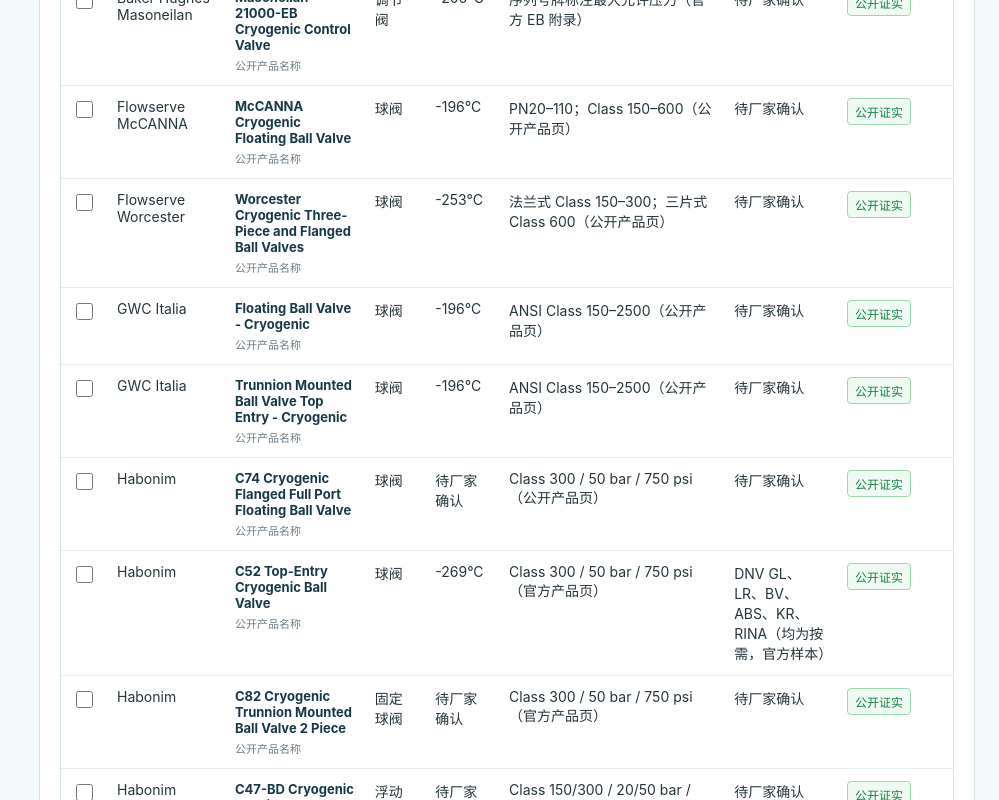
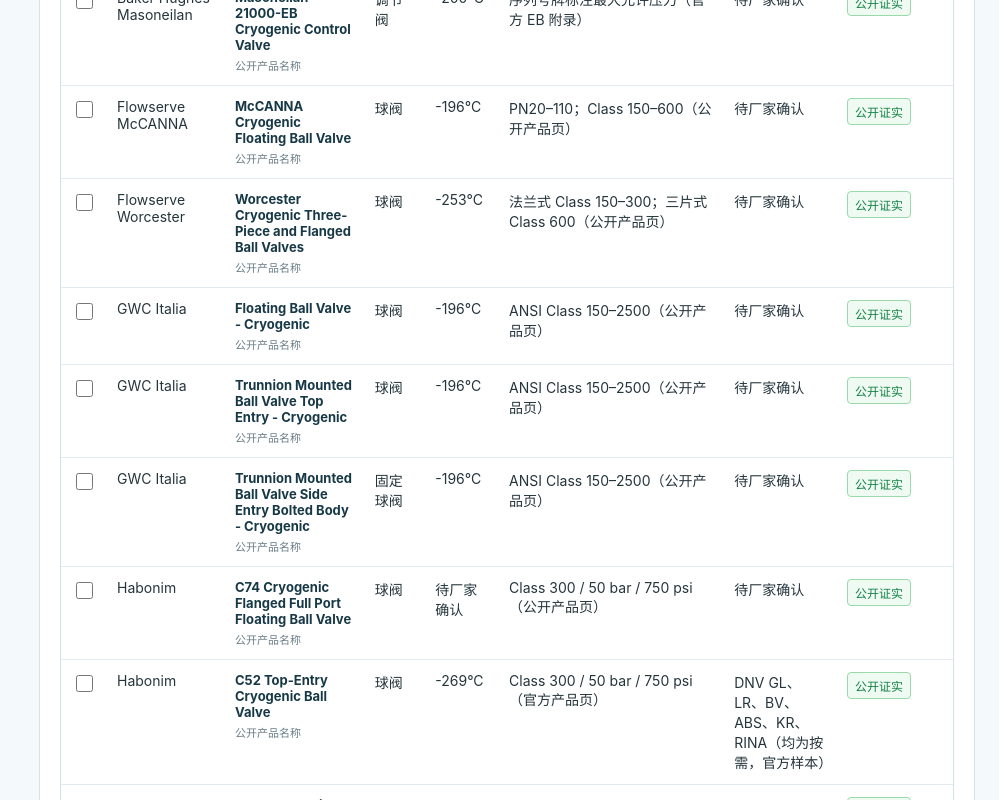
Before and after one commit to Cloudyluk/marine-cryogenic-valve-competitive-library, a React (Vite) app: page / in a window 1280 px wide. Shown: the part 2000-2800 px from the top of the page, without its empty margins (281-1280 px from the left). Built offline with nearby package versions, Linux system fonts and the light colour scheme.

Commit message:
补全 GWC 低温侧装固定球阀

```diff
--- a/src/data/competitors.ts
+++ b/src/data/competitors.ts
@@ -44,6 +44,7 @@
   { id: 'flowserve-worcester', brand: 'Flowserve Worcester', region: '北美', model: 'Worcester Cryogenic Three-Piece and Flanged Ball Valves', modelKind: '公开产品名称', type: '球阀', applications: ['低温过程', 'LNG 相关工况'], media: ['LNG', '低温介质'], minTemperature: -253, pressure: '法兰式 Class 150–300；三片式 Class 600（公开产品页）', size: '法兰式 DN15–200 / 1/2–8 in；三片式 DN15–50 / 1/2–2 in（公开产品页）', connection: ['法兰式', '三片式'], classSocieties: [], evidence: '公开证实', verifiedAt: '2026-08-14', sources: [sources.flowserveWorcester], construction: ['三片式或法兰式球阀', '螺栓低温阀盖', '活载 PTFE 填料', '三片式舌槽阀体连接'], accessories: ['待厂家确认'], standards: ['ASME B16.34', 'BS 6364', 'MSS SP-134', 'ISO 28921', 'API 608', 'ISO 17292', 'API 607 / ISO 10497（耐火）', 'ISO 15848 / API 641（逸散排放）', 'PED、SIL 3 capable、TSG、CRN（均为公开产品页列示）'], notes: ['Flowserve 官方页已补齐温压、口径、结构和认证能力；实际 LNG 船用及船级社适用性仍须按项目/证书确认。'] },
   { id: 'gwc-floating-ball', brand: 'GWC Italia', region: '欧洲', model: 'Floating Ball Valve - Cryogenic', modelKind: '公开产品名称', type: '球阀', applications: ['LNG 输送', 'LNG 处理', 'LNG 储存'], media: ['LNG'], minTemperature: -196, pressure: 'ANSI Class 150–2500（公开产品页）', size: '1/2–6 in / DN15–150（公开产品页）', connection: ['法兰式（按 ASME B16.5）', 'BW（按 ASME B16.25）', '特殊端部/法兰（按客户要求）'], classSocieties: [], evidence: '公开证实', verifiedAt: '2026-08-14', sources: [sources.gwcFloating], construction: ['侧装分体式两片或三片螺栓连接阀体', '阀座支撑浮动球', '可更换阀座', '全通径或缩径', '双向密封', '加长阀盖', '防吹出阀杆'], accessories: ['防静电装置', '金属或软密封阀座（按配置）', '唇形密封', '阀腔泄压孔', '手动或执行机构驱动（按配置）'], standards: ['API 6D', 'BS 6364', 'ASME B16.34 / ASME VIII', 'ISO 17292 / ISO 14313 / ISO 5208', 'ASME B16.5 / B16.25 / B16.10', 'MSS SP 25 / 44', 'ISO 15848（逸散性排放）', 'API 607 / API 6FA / ISO 10497（耐火）', 'ATEX 2014/34/EU', 'PED 2014/68/EU', 'TR-CU 010 / 012 / 032'], notes: ['GWC 官方产品页已补齐温度、压力、口径、端连接、结构、附件和公开认证能力；船级社认可与具体订货材料等级仍需按项目文件确认。'] },
   { id: 'gwc-trunnion-top-entry', brand: 'GWC Italia', region: '欧洲', model: 'Trunnion Mounted Ball Valve Top Entry - Cryogenic', modelKind: '公开产品名称', type: '球阀', applications: ['LNG 输送', 'LNG 液化', 'LNG 储存'], media: ['LNG'], minTemperature: -196, pressure: 'ANSI Class 150–2500（公开产品页）', size: '1/2–64 in / DN15–1600（公开产品页）', connection: ['待厂家确认'], classSocieties: [], evidence: '公开证实', verifiedAt: '2026-08-14', sources: [sources.gwcTrunnion], construction: ['上装式', '固定球', '弹簧加载浮动阀座', '加长阀盖'], accessories: ['滴水板', '放空/排放塞', '防静电装置（公开产品页）'], standards: ['API 6D', 'BS 6364 / MSS SP-134', 'ASME B16.34 / VIII', 'ISO 14313 / ISO 5208', 'API 607 / API 6FA / ISO 10497', 'ISO 15848', 'SIL 3 IEC 61508:2010（均为公开产品页列示）'], notes: ['GWC 官方产品页已补齐温度、压力、口径、结构、附件和公开认证能力；端连接和船用船级社项目仍须按订货文件确认。'] },
+  { id: 'gwc-trunnion-side-entry', brand: 'GWC Italia', region: '欧洲', model: 'Trunnion Mounted Ball Valve Side Entry Bolted Body - Cryogenic', modelKind: '公开产品名称', type: '固定球阀', applications: ['LNG 输送', 'LNG 液化', 'LNG 储存'], media: ['LNG'], minTemperature: -196, pressure: 'ANSI Class 150–2500（公开产品页）', size: '1/2–64 in / DN15–1600（公开产品页）', connection: ['ASME B16.5 法兰', 'BW（ASME B16.25）', '特殊端部/法兰（按项目）'], classSocieties: [], evidence: '公开证实', verifiedAt: '2026-08-15', sources: [sources.gwcTrunnionSideEntry], construction: ['侧装分体式两片或三片螺栓阀体', '固定球', '弹簧加载浮动阀座', '全通径或缩径', '双向密封', '加长阀盖', '防吹出阀杆'], accessories: ['滴水板', '放空/排放塞', '防静电装置', '双截断与排放（DBB）', '金属或软密封阀座', '石墨或唇形密封', '手动或执行机构驱动'], standards: ['API 6D', 'BS 6364 / MSS SP 134', 'ASME B16.34 / ASME VIII', 'ISO 14313 / ISO 5208', 'ASME B16.5 / B16.25 / B16.47 / B16.10', 'MSS SP 25 / 44', 'EN 14141', 'ISO 15848（逸散性排放）', 'API 607 / API 6FA / ISO 10497（耐火）', 'ATEX 2014/34/EU', 'PED 2014/68/EU', 'SIL 3 IEC 61508:2010', 'TR-CU 010 / 012 / 032'], notes: ['GWC 官方 LNG 产品页已补齐侧装固定球低温球阀的温度、压力、口径、结构、端连接、附件、标准与公开认证能力；船级社认可和订货材料等级仍需按项目文件确认。'] },
   { id: 'habonim-c74', brand: 'Habonim', region: '以色列', model: 'C74 Cryogenic Flanged Full Port Floating Ball Valve', modelKind: '公开产品名称', type: '球阀', applications: ['LNG 储存', 'LNG 运输', 'LNG 加注'], media: ['LNG'], minTemperature: null, pressure: 'Class 300 / 50 bar / 750 psi（公开产品页）', size: '1/2–8 in（官网页面同时标注 DN40–DN200，待订单确认）', connection: ['ANSI Class 300 全通径法兰连接'], classSocieties: [], evidence: '公开证实', verifiedAt: '2026-08-15', sources: [sources.habonimC74Catalog, sources.habonimC74, sources.habonim], construction: ['全通径浮动球', '加长阀颈', '上游泄压孔无滞留腔', '一体式防吹出阀杆', 'PCTFE 阀杆推力密封（官方低温目录）', 'TFM 或石墨阀杆密封（按订货代码，官方低温目录）', 'Inconel 718 上游阀座弹簧（动态阀座选项）'], accessories: ['手动齿轮或自动化驱动（高扭矩规格，公开资料）'], standards: ['BS 6364（6 in 阀盖垂直安装指导）', 'HermetiX 零逸散排放与耐火方案（公开产品页）'], notes: ['Habonim 官方产品页与低温目录已补齐口径、压力、法兰、结构、密封材料和驱动提示；官网同一页面并列“1/2–8 in”与“DN40–DN200”，存在口径对应疑点，已原样提示而未自行换算。最低温度、阀体材料及船用船级社项目仍须按具体订货代码/证书确认。'] },
   { id: 'habonim-c52', brand: 'Habonim', region: '以色列', model: 'C52 Top-Entry Cryogenic Ball Valve', modelKind: '公开产品名称', type: '球阀', applications: ['LNG', '液氢', '低温介质'], media: ['LNG', '液氢', '低温液化气体'], minTemperature: -269, pressure: 'Class 300 / 50 bar / 750 psi（官方产品页）', size: '1 1/2–6 in / DN15–150（官方产品页）', connection: ['加长对焊端', '可选焊接法兰（官方样本）'], classSocieties: ['DNV GL', 'LR', 'BV', 'ABS', 'KR', 'RINA（均为按需，官方样本）'], evidence: '公开证实', verifiedAt: '2026-08-15', sources: [sources.habonimC52Product, sources.habonimC52], construction: ['上装式固定球', '双向密封', '无封闭阀腔', '单阀座 DPE 阀座', '双重阀体—阀盖密封', '无石墨阀杆密封'], accessories: ['手柄或齿轮操作', '执行机构（按配置）', '可选焊接法兰及焊缝射线检测'], standards: ['ISO 15848-1 HermetiX（逸散性排放）', 'EN 12266-1 / API 598 / API 6D（生产试验）', 'BS 6364（按需低温试验）'], notes: ['C52 是 Habonim 官方样本列示的上装式超低温球阀，最低温度可达 −269°C；厂家产品页已补齐 Class 300 的压力与 1 1/2–6 in / DN15–150 的口径，船级社认可为按需提供。'] },
   { id: 'habonim-c82', brand: 'Habonim', region: '以色列', model: 'C82 Cryogenic Trunnion Mounted Ball Valve 2 Piece', modelKind: '公开产品名称', type: '固定球阀', applications: ['LNG', '低温液化气体'], media: ['LNG', '低温液化气体'], minTemperature: null, pressure: 'Class 300 / 50 bar / 750 psi（官方产品页）', size: '2–12 in / DN50–300（官方产品页）', connection: ['两片式铸造法兰阀体'], classSocieties: [], evidence: '公开证实', verifiedAt: '2026-08-15', sources: [sources.habonimC82], construction: ['两片式铸造法兰阀体', '双截断与排放（DBB）', '防吹出一体式高扭矩阀杆', 'DPE 或 SPE 阀座', 'Inconel 弹簧', '上游球体泄压孔'], accessories: ['双截断与排放配置（可选）', '清洁装配与填料'], standards: ['API 6D（API Monogram #6D-1278）', 'API 6FA / API 607 / ISO 10497（耐火）', 'NACE MR0175 / ISO 15156', 'BS 6364（阀盖安装角度指引）'], notes: ['Habonim 官方产品页已公开 C82 的口径、压力、法兰阀体、阀座、材料与标准；网页未直接给出最低工作温度及船级社认可，故保留待厂家确认。'] },
--- a/src/data/sources.ts
+++ b/src/data/sources.ts
@@ -56,6 +56,7 @@
   flowserveWorcester: { label: 'Flowserve：Worcester Cryogenic Ball Valves', url: 'https://www.flowserve.com/products/products-catalog/valves/ball-valves/floating-ball-valves/worcester-cryogenic-three-piece-flanged-ball-valves/' },
   gwcFloating: { label: 'GWC：Floating Ball Valve - Cryogenic', url: 'https://www.gwcitalia.com/products/lng/floating-ball-valve-cryogenic/' },
   gwcTrunnion: { label: 'GWC：Top Entry Trunnion Ball Valve - Cryogenic', url: 'https://gwcitalia.com/products/lng/trunnion-mounted-ball-valve-top-entry-cryogenic/' },
+  gwcTrunnionSideEntry: { label: 'GWC：Trunnion Mounted Ball Valve Side Entry Bolted Body - Cryogenic', url: 'https://gwcitalia.com/products/lng/trunnion-mounted-ball-valve-side-entry-bolted-body-cryogenic/' },
   habonim: { label: 'Habonim：Cryogenic Valves', url: 'https://habonim.com/valves/cryogenic-valves/' },
   habonimC74: { label: 'Habonim：C74 Series', url: 'https://habonim.com/product/c74-series/' },
   habonimC74Catalog: { label: 'Habonim：C73/C74/C78 Cryogenic Catalog', url: 'https://habonim.com/wp-content/uploads/2020/08/Habonim_Catalog_Interactive_P102-P108_2021_V04_260422_v2.pdf' },
```
Also changed, not shown: 1 other file (tests, documents, lock files or other folders).
